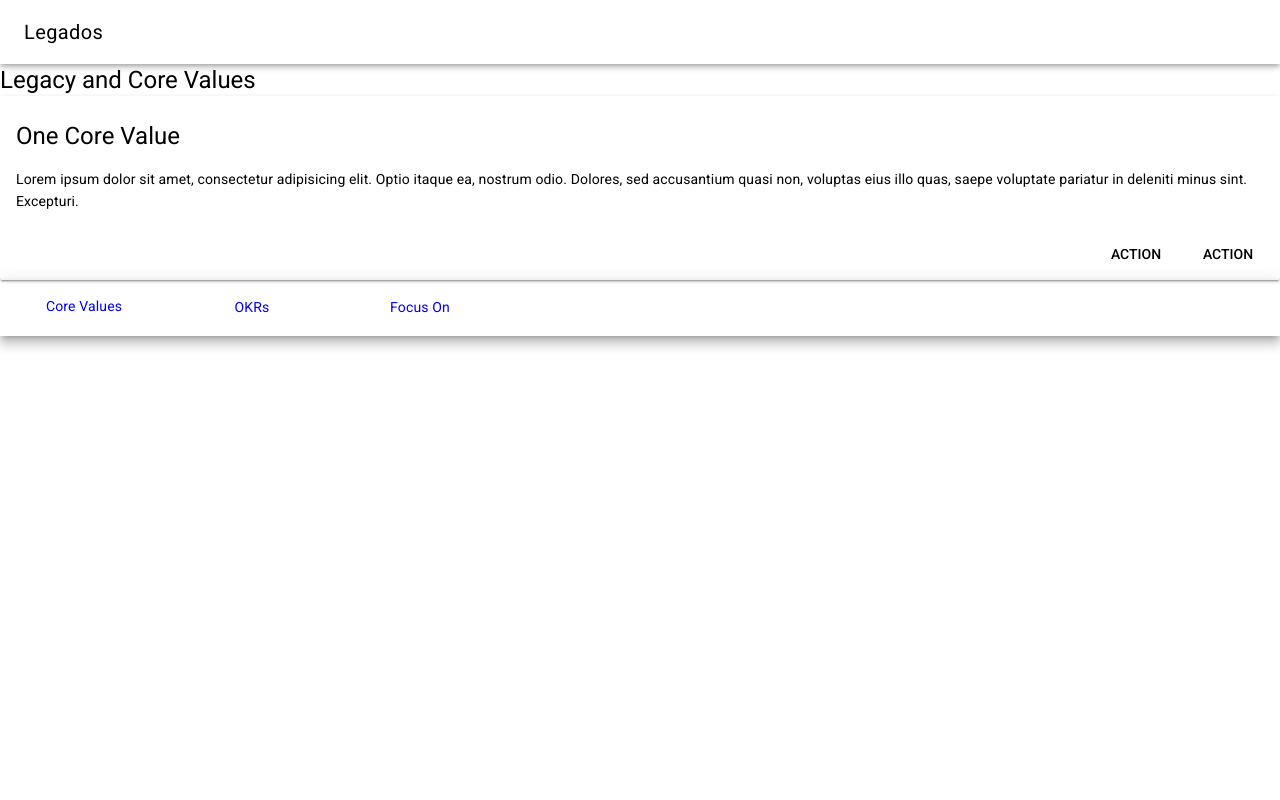
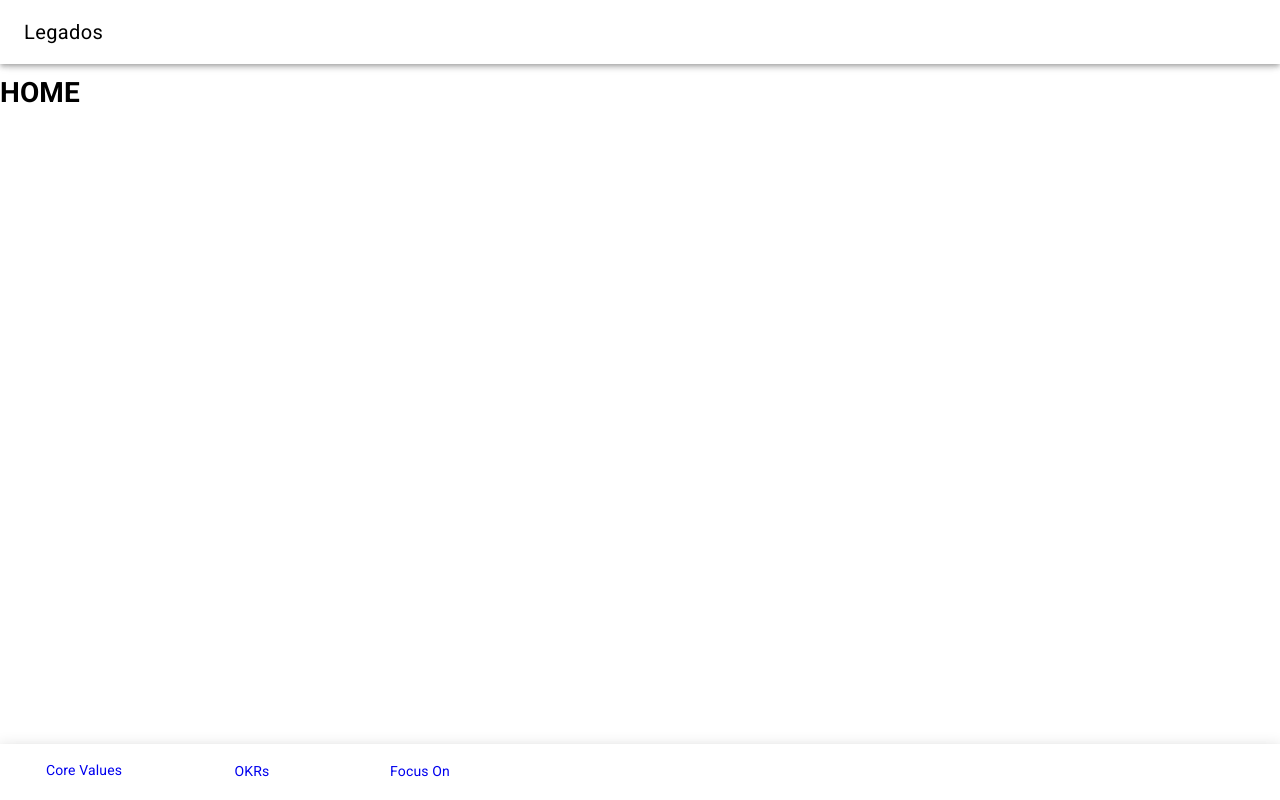
Before and after one commit to pipelf/legados, a Vue app: page / in a window 1280 px wide. Built offline with nearby package versions, Linux system fonts and the light colour scheme.

Commit message:
adding routing and navigation to 3 views

```diff
--- a/css/style.css
+++ b/css/style.css
@@ -1,12 +1,7 @@
-html,
-body,
-.app-viewport {
-  /*height: 100%;*/
-  /*overflow: hidden;*/
+#menu {
+    position: fixed;
+    z-index: 100;
+    bottom: 0;
+    left: 0;
+    width: 100%;
 }
-
-
-/*.app-viewport {*/
-/*  display: flex;*/
-/*  flex-flow: column;*/
-/*}*/
--- a/package.json
+++ b/package.json
@@ -37,6 +37,7 @@
   },
   "dependencies": {
     "vue": "^2.1.0",
-    "vue-material": "^0.7.4"
+    "vue-material": "^0.7.4",
+    "vue-router": "^2.7.0"
   }
 }
--- a/src/App.vue
+++ b/src/App.vue
@@ -4,31 +4,22 @@
       <h1 class="md-title">Legados</h1>
     </md-toolbar>
 
-
     <main class="main-content" id="legadosviews">
-       <div id="corevalues">
-          <span class="md-headline">Legacy and Core Values</span>
-          <create-core-value/>
-          <corevalues></corevalues>
-
-      </div>
-     <legados-nav></legados-nav>
+      <router-view></router-view>
     </main>
 
+    <legados-nav></legados-nav>
   </div>
 </template>
 
 <script>
-import CreateCoreValue from './components/CreateCoreValue.vue'
+
 import LegadosNav from './components/LegadosNav.vue'
-import CoreValues from './components/CoreValues.vue'
 
 export default {
   name: 'app',
   components: {
-     'create-core-value': CreateCoreValue,
      'legados-nav': LegadosNav,
-     'corevalues' : CoreValues
   },
 }
 </script>
--- a/src/components/LegadosNav.vue
+++ b/src/components/LegadosNav.vue
@@ -1,8 +1,8 @@
 <template>
-    <md-bottom-bar>
-        <md-bottom-bar-item md-icon="speedometer" href="#corevalues">Core Values</md-bottom-bar-item>
-        <md-bottom-bar-item md-icon="speedometer" href="#okrs" md-active>OKRs</md-bottom-bar-item>
-        <md-bottom-bar-item md-icon="speedometer" href="#focuson">Focus On</md-bottom-bar-item>
+    <md-bottom-bar id="menu">
+        <md-bottom-bar-item md-icon="speedometer" href="/#/corevalues">Core Values</md-bottom-bar-item>
+        <md-bottom-bar-item md-icon="speedometer" href="/#/okrs" md-active>OKRs</md-bottom-bar-item>
+        <md-bottom-bar-item md-icon="speedometer" href="/#/focuson">Focus On</md-bottom-bar-item>
     </md-bottom-bar>
 </template>
 
--- a/src/main.js
+++ b/src/main.js
@@ -1,8 +1,10 @@
 import Vue from 'vue'
+import VueRouter from 'vue-router'
 import '../css/style.css'
 import VueMaterial from 'vue-material'
 import 'vue-material/dist/vue-material.css'
 
+Vue.use(VueRouter)
 Vue.use(VueMaterial)
 //http://vuematerial.io/#/
 
@@ -22,8 +24,37 @@ var fireconf = require("./fireconf");
 var legadosapp = firebase.initializeApp(fireconf);
 
 
+import Home from './views/home.vue';
+import CoreValues from './views/corevalues.vue';
+import Okrs from './views/okrs.vue';
+import FocusOn from './views/focuson.vue';
+
+const router = new VueRouter({
+    routes: [{
+        path: '/',
+        name: 'home',
+        component: Home
+    },
+    {
+        path: '/corevalues',
+        name: 'corevalues',
+        component: CoreValues
+    },
+    {
+        path: '/okrs',
+        name: 'okrs',
+        component: Okrs
+    },
+    {
+        path: '/focuson',
+        name: 'focuson',
+        component: FocusOn
+    }]
+});
+
 // Start the app
 new Vue({
+  router,
   el: '#app',
   render: h => h(App)
 })
--- /dev/null
+++ b/src/views/corevalues.vue
@@ -0,0 +1,3 @@
+<template>
+    <h1>THIS IS THE CORE VALUES VIEW</h1>
+</template>
--- /dev/null
+++ b/src/views/focuson.vue
@@ -0,0 +1,3 @@
+<template>
+    <h1>THIS IS THE FOCUS ON VIEW</h1>
+</template>
--- /dev/null
+++ b/src/views/home.vue
@@ -0,0 +1,3 @@
+<template>
+    <h1>HOME</h1>
+</template>
--- /dev/null
+++ b/src/views/okrs.vue
@@ -0,0 +1,3 @@
+<template>
+    <h1>THIS IS THE OKR VIEW</h1>
+</template>
```
